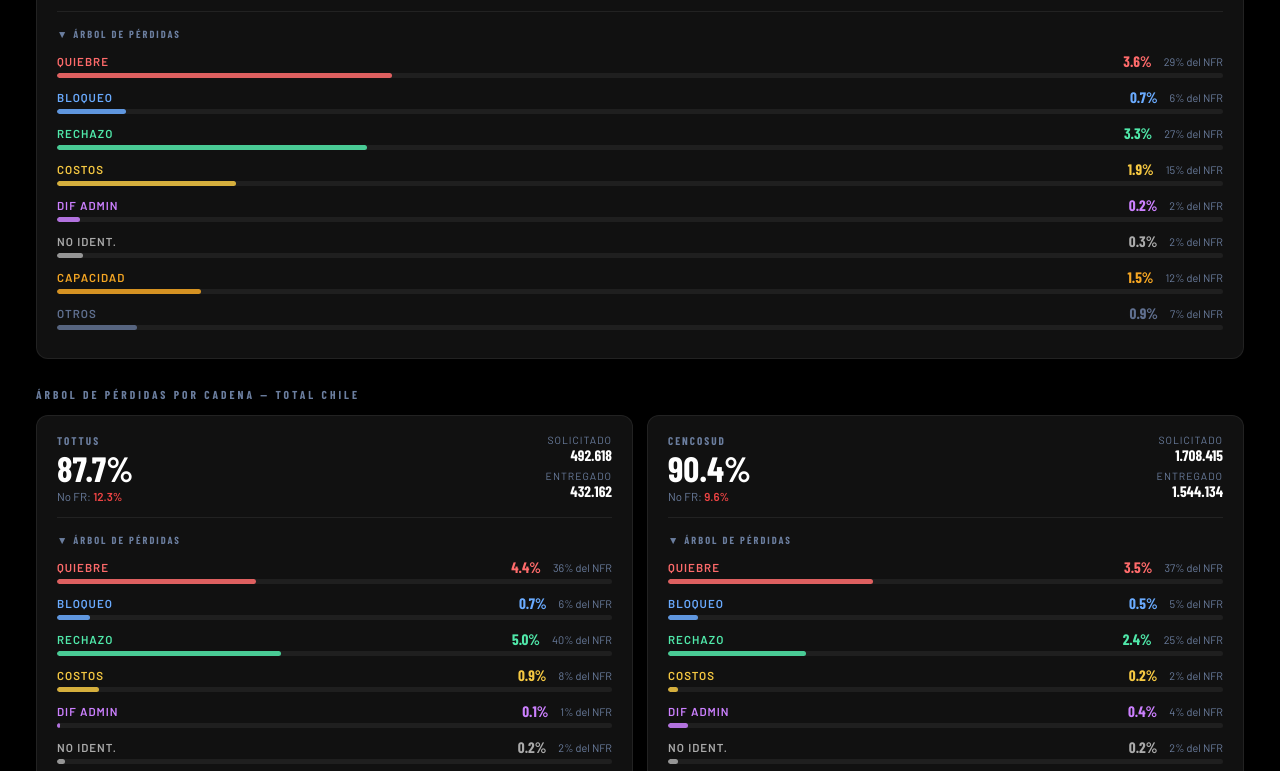
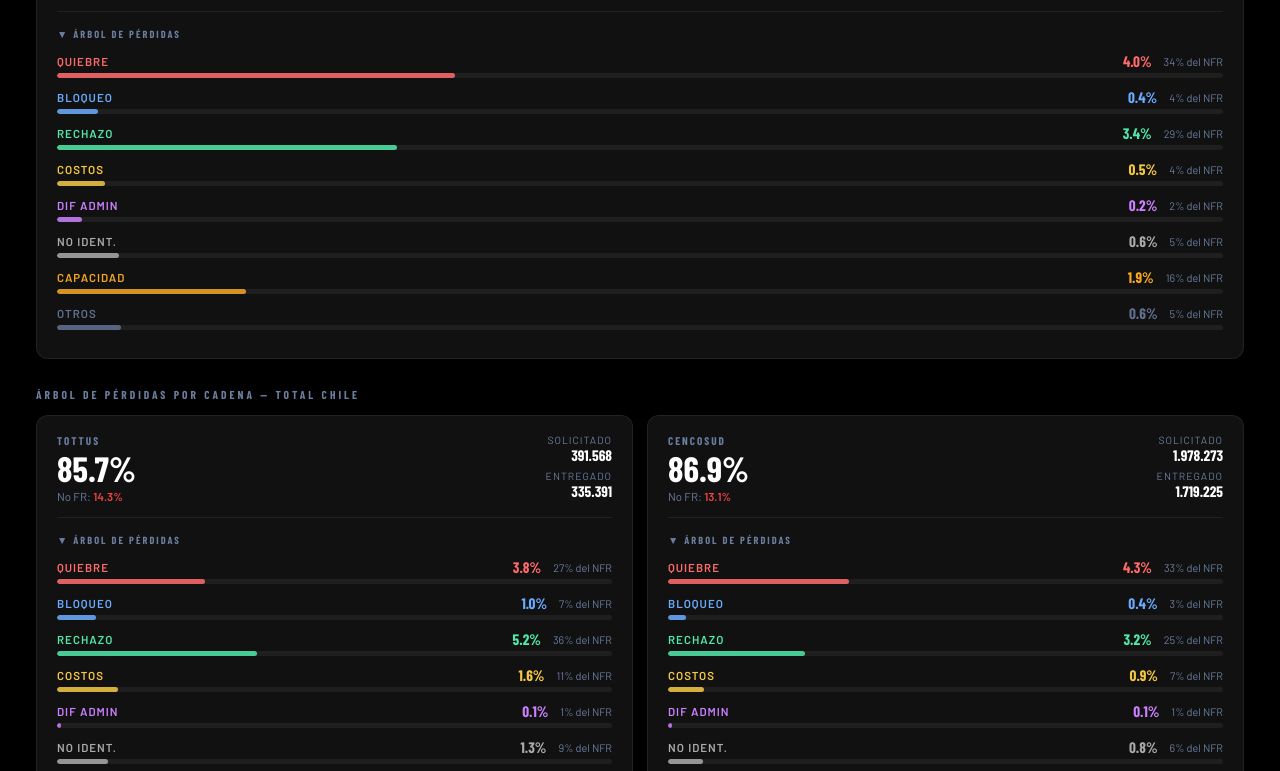
Before and after one commit to nicolasmiatello/cs-dashboard-chile, a plain HTML site: page index.html in a window 1280 px wide. Shown: the part 396-1167 px from the top of the page. Drawn offline with nearby package versions, Linux system fonts and the light colour scheme; a web font is replaced by a local one.

Commit message:
Update index.html

```diff
--- a/index.html
+++ b/index.html
@@ -1,5 +1,3 @@
-
-
 <!DOCTYPE html>
 <html lang="es">
 <head>
@@ -167,7 +165,7 @@
 <div class="header">
   <div class="header-title">
     <h1>Dashboard <span class="chile"><span class="ch-r">C</span><span class="ch-b">h</span><span class="ch-r">i</span><span class="ch-b">l</span><span class="ch-r">e</span></span> - Customer Service</h1>
-    <p style="color:var(--white)">Febrero 2026</p>
+    <p style="color:var(--white)">Marzo 2026</p>
   </div>
   <div style="display:flex;align-items:center;gap:16px">
     <div class="bottler-pills">
@@ -185,7 +183,7 @@
 <div class="nav">
   <button class="nav-btn active" onclick="showPanel('resumen',this)">🇨🇱 Resumen Chile</button>
   <button class="nav-btn" onclick="showPanel('race',this);setTimeout(()=>{if(window._raceStart)window._raceStart();},100)" style="background:rgba(232,0,45,0.15);border:1px solid rgba(232,0,45,0.4);font-weight:900;letter-spacing:1px">🏎 F1 Race 26</button>
-  <button class="nav-btn" onclick="showPanel('comparativo',this);setTimeout(()=>{if(window._compChartDraw)window._compChartDraw();},50)" style="background:rgba(232,0,45,0.1);border:1px solid rgba(232,0,45,0.3)">📊 Feb 25 vs 26</button>
+  <button class="nav-btn" onclick="showPanel('comparativo',this);setTimeout(()=>{if(window._compChartDraw)window._compChartDraw();},50)" style="background:rgba(232,0,45,0.1);border:1px solid rgba(232,0,45,0.3)">📊 Mar 25 vs 26</button>
   <button class="nav-btn" onclick="showPanel('evolucion',this);setTimeout(()=>{if(window._evoDrawChart)window._evoDrawChart();},80)" style="background:rgba(232,0,45,0.1);border:1px solid rgba(232,0,45,0.3)">📈 Evolución FR</button>
   <div class="nav-sep"></div>
   <button class="nav-btn" onclick="showPanel('andina',this)">Andina</button>
@@ -229,7 +227,7 @@
 // Andina categories: Gaseosas=SSD, Aguas=Aguas, Jugos=Jugos, Isotónicos=Hidratantes, Energética=Energéticos
 
 const ANDINA = {
-  // Febrero 2026 — sol=CANTIDAD CF, rec=VENTA CF
+  // Marzo 2026 — sol=CANTIDAD CF, rec=VENTA CF
   TOTTUS: {
     'Gaseosas':   { sol: 174166+51910,  rec: 155642+40037, causes: [0,0,0,0,0,0] }, // SSD Colas + SSD Sabores
     'Aguas':      { sol: 53380+16238,   rec: 49092+14856,  causes: [0,0,0,0,0,0] }, // Aguas Plain + Aguas Sab
@@ -263,34 +261,35 @@ const ANDINA = {
 // Embonor: causes stored as percentages of Solicitadas
 // [sol, rec, %Quiebre, %Bloqueo, %Rechazo, %Costos, %Eliminado, %NoId]
 const EMBONOR_RAW = {
-  // Febrero 2026 — sol=CJ Solicitadas, rec=CJ Entregadas, causas en %
+  // Marzo 2026 — sol=CJ Solicitadas, rec=CJ Entregadas, causas en %
+  // [sol, rec, %Quiebre, %Bloqueo, %Rechazo, %Costos, %Eliminado, %NoId]
   TOTTUS: {
-    'Gaseosas':   [69470,  64534,  2.80, 0.00, 2.70, 1.30, 0.20, 0.10],
-    'Aguas':      [20978,  18149,  6.90, 3.80, 2.00, 0.40, 0.00, 0.40],
-    'Jugos':      [16230,  11933, 15.00, 3.30, 3.70, 3.90, 0.10, 0.60],
-    'Isotónicos': [ 3494,   3019,  5.60, 3.10, 3.10, 1.60, 0.00, 0.20],
-    'Energética': [ 2245,   1927,  3.30, 8.60, 2.20, 0.00, 0.00, 0.00],
+    'Gaseosas':   [47430,  42362,  2.50, 1.30, 3.40, 0.40, 0.30, 2.80],
+    'Aguas':      [18051,  16240,  4.20, 3.00, 1.10, 0.10, 0.00, 1.60],
+    'Jugos':      [ 7782,   5602,  6.50, 5.60, 7.80, 5.10, 0.10, 2.90],
+    'Isotónicos': [ 3759,   3449,  4.70, 0.00, 2.40, 0.00, 0.00, 1.10],
+    'Energética': [ 1313,   1271,  0.00, 0.00, 2.20, 0.00, 0.00, 1.00],
   },
   CENCOSUD: {
-    'Gaseosas':   [310053, 288998,  2.60, 0.00, 1.80, 0.40, 0.60, 0.10],
-    'Aguas':      [168680, 151862,  4.90, 0.40, 1.90, 0.00, 1.10, 0.40],
-    'Jugos':      [ 98801,  76228,  5.50, 4.50, 3.70, 0.50, 0.40, 0.70],
-    'Isotónicos': [ 15627,  13969,  2.80, 4.50, 2.10, 0.00, 0.80, 0.10],
-    'Energética': [  7033,   6318,  2.60, 5.50, 1.40, 0.10, 0.30, 0.10],
+    'Gaseosas':   [291233, 262107,  2.60, 0.30, 3.30, 0.40, 0.00, 1.50],
+    'Aguas':      [168435, 145523,  5.90, 0.60, 2.10, 1.00, 0.00, 1.90],
+    'Jugos':      [ 59071,  46826,  3.20, 4.60, 8.30, 1.80, 1.80, 1.50],
+    'Isotónicos': [ 22478,  17833,  3.40, 0.20, 2.60,12.10, 0.00, 1.30],
+    'Energética': [  8380,   7691,  0.40, 0.00, 2.70, 0.10, 0.00, 1.70],
   },
   SMU: {
-    'Gaseosas':   [559015, 503106,  2.40, 1.60, 3.10, 1.40, 0.30, 0.50],
-    'Aguas':      [164005, 144944,  3.50, 0.70, 3.20, 2.00, 0.50, 1.00],
-    'Jugos':      [ 91203,  56377,  8.30, 6.30,14.20, 5.60, 0.70, 2.10],
-    'Isotónicos': [ 28720,  24368,  6.00, 3.10, 2.60, 2.30, 0.10, 0.60],
-    'Energética': [ 13458,   9683,  1.70, 6.10, 2.40,16.40, 0.20, 0.70],
+    'Gaseosas':   [ 58982,  41241,  1.60,12.50,13.50, 0.00, 1.30, 0.30],
+    'Aguas':      [440808, 395646,  3.10, 0.60, 3.60, 0.10, 0.30, 1.00],
+    'Jugos':      [123106, 111039,  3.10, 0.00, 4.50, 0.00, 0.40, 0.50],
+    'Isotónicos': [  9924,   9155,  0.30, 0.00, 4.60, 0.30, 0.30, 1.00],
+    'Energética': [ 22119,  20035,  4.30, 0.10, 2.60, 0.20, 0.40, 0.40],
   },
   WALMART: {
-    'Gaseosas':   [537042, 497905,  1.10, 0.00, 2.00, 1.50, 0.40, 0.40],
-    'Aguas':      [203452, 181729,  4.10, 0.00, 2.80, 0.10, 0.90, 0.50],
-    'Jugos':      [226350, 174485,  9.70, 4.90, 5.20, 1.10, 0.40, 0.40],
-    'Isotónicos': [ 38367,  32875,  7.90, 2.00, 2.10, 0.90, 0.30, 0.50],
-    'Energética': [ 12560,  11450,  1.20, 5.40, 1.40, 0.00, 0.10, 0.30],
+    'Gaseosas':   [199709, 150675, 15.60, 0.00, 4.40, 0.10, 1.30, 1.20],
+    'Aguas':      [499508, 462023,  0.90, 0.00, 2.30, 0.70, 0.70, 1.10],
+    'Jugos':      [181863, 161377,  5.00, 1.00, 2.10, 0.40, 0.20, 1.00],
+    'Isotónicos': [ 11807,  11144,  0.80, 0.00, 2.80, 0.00, 0.10, 1.20],
+    'Energética': [ 43058,  37457,  7.60, 0.10, 2.90, 0.00, 0.10, 0.90],
   },
 };
 
@@ -314,34 +313,34 @@ Object.keys(EMBONOR_RAW).forEach(chain => {
 // Andina causes: Quiebre, Bloqueo(=Capacidad), Rechazo(=Retorno), Costos(=DifPrecio), Eliminado(=DifADM), NoId(=Otros)
 // Original indices: [Venta, Cant, Quiebre, Capacidad, DifADM, DifPrecio, Retorno, Otros]
 const ANDINA_RAW_ORIG = {
-  // Febrero 2026 — [sol, rec, %Quiebre, %Capacidad, %DifADM, %DifPrecio, %Retorno, %Otros]
+  // Marzo 2026 — [sol, rec, %Quiebre, %Capacidad, %DifADM, %DifPrecio, %Retorno, %Otros]
   TOTTUS: {
-    'Gaseosas':   [226076, 195679, 3.97, 1.92, 0.0,  0.29,  7.65, 0.2],
-    'Aguas':      [ 69618,  63948, 2.11, 1.34, 0.0,  0.19,  4.57, 0.11],
-    'Jugos':      [ 46709,  39203, 1.73, 2.28, 0.0,  1.3,  11.18, 0.0],
-    'Isotónicos': [ 11071,   9051,11.22, 4.63, 0.0,  0.0,   3.86, 0.01],
-    'Energética': [ 26727,  24719, 1.27, 1.77, 0.0,  0.0,   4.45, 0.0],
+    'Gaseosas':   [190285, 158378, 4.42, 2.14, 0.0,  2.26,  8.02, 0.21],
+    'Aguas':      [ 68794,  61004, 5.02, 1.72, 0.0,  0.0,   4.62, 0.28],
+    'Jugos':      [ 22615,  18277, 3.55, 1.54, 0.0, 14.12, 11.28, 0.07],
+    'Isotónicos': [ 11680,  10726, 3.62, 1.69, 0.0,  0.0,   2.86, 0.05],
+    'Energética': [ 19859,  18082, 1.83, 2.36, 0.0,  0.0,   4.85, 0.10],
   },
   CENCOSUD: {
-    'Gaseosas':   [638156, 575032, 3.86, 3.32, 0.0,  0.04,  2.89, 0.03],
-    'Aguas':      [291687, 272457, 1.43, 2.74, 0.0,  0.0,   1.99, 0.07],
-    'Jugos':      [118285, 106183, 4.21, 3.26, 0.0,  0.3,   2.85, 0.04],
-    'Isotónicos': [ 21903,  17901,11.9,  5.44, 0.0,  0.0,   2.77, 0.06],
-    'Energética': [ 38190,  35186, 2.39, 2.41, 0.0,  0.0,   2.74, 0.16],
+    'Gaseosas':   [823252, 718658, 3.96, 4.99, 0.0,  0.74,  2.90, 0.06],
+    'Aguas':      [392655, 345246, 4.80, 4.27, 0.0,  0.0,   2.86, 0.04],
+    'Jugos':      [131144, 101342,12.18, 5.03, 0.0,  0.91,  4.40, 0.03],
+    'Isotónicos': [ 27482,  24221, 4.04, 4.89, 0.0,  0.0,   2.64, 0.09],
+    'Energética': [ 54143,  49778, 1.57, 3.43, 0.0,  0.0,   2.68, 0.00],
   },
   SMU: {
-    'Gaseosas':   [648349, 541276, 4.21, 2.62, 0.0,  5.8,   3.71, 0.04],
-    'Aguas':      [218350, 166513, 2.96, 1.76, 0.01,15.68,  2.69, 0.06],
-    'Jugos':      [105708,  67551, 6.42, 4.19, 0.0, 23.4,   3.32, 0.02],
-    'Isotónicos': [ 33659,  22159,18.43, 5.24, 0.0,  9.88,  3.42, 0.01],
-    'Energética': [ 42966,  39262, 1.77, 1.93, 0.0,  0.0,   3.93, 0.02],
+    'Gaseosas':   [716673, 636227, 3.14, 4.43, 0.0,  0.01,  3.62, 0.00],
+    'Aguas':      [218702, 190661, 5.52, 3.41, 0.0,  0.80,  3.04, 0.00],
+    'Jugos':      [112494,  92375, 8.60, 3.31, 0.06, 0.0,   5.81, 0.00],
+    'Isotónicos': [ 35820,  30776, 6.67, 3.21, 0.0,  0.0,   4.15, 0.00],
+    'Energética': [ 54209,  49482, 0.75, 5.28, 0.0,  0.0,   2.63, 0.00],
   },
   WALMART: {
-    'Gaseosas':   [881914, 806916, 1.59, 3.43, 0.0,  0.03,  2.81, 0.03],
-    'Aguas':      [380393, 348019, 1.98, 3.16, 0.0,  0.02,  2.38, 0.05],
-    'Jugos':      [199705, 170107, 4.45, 4.35, 0.0,  0.22,  6.03, 0.03],
-    'Isotónicos': [ 68789,  50061,18.91, 4.52, 0.0,  2.73,  2.24, 0.03],
-    'Energética': [ 78893,  72471, 0.23, 3.76, 0.0,  0.0,   3.33, 0.01],
+    'Gaseosas':   [1050962, 976891, 1.92, 2.92, 0.03, 0.0,   2.12, 0.03],
+    'Aguas':      [ 405948, 372161, 3.62, 3.00, 0.04, 0.62,  0.98, 0.05],
+    'Jugos':      [ 284922, 238989, 4.89, 3.79, 0.11, 0.0,   7.12, 0.01],
+    'Isotónicos': [  68918,  61829, 5.46, 3.45, 0.02, 0.0,   1.33, 0.00],
+    'Energética': [  71821,  67379, 0.84, 3.28, 0.01, 0.0,   2.00, 0.00],
   },
 };
 
@@ -699,7 +698,7 @@ function renderResumen() {
   const causesA = adjustCauses(CAUSES.map((c,i) => totA.sol > 0 ? totA.causes[i]/totA.sol : 0), 1 - frA);
   const causesE = adjustCauses(CAUSES.map((c,i) => totE.sol > 0 ? totE.causes[i]/totE.sol : 0), 1 - frE);
 
-  let html = `<div class="sec-label">Resumen Ejecutivo — Chile Febrero 2026</div>`;
+  let html = `<div class="sec-label">Resumen Ejecutivo — Chile Marzo 2026</div>`;
 
   // ── ÁRBOL TOTAL CHILE ──
   html += `<div style="margin-bottom:28px">`;
@@ -775,24 +774,24 @@ function renderResumen() {
 
 // ─── DATA 2025 ENE ───────────────────────────────────────────────────────────
 const D25 = {
-  // Febrero 2025 — desde TOTAL_CHILE_2025.xlsx
-  CHILE:    { TOTAL:0.8658, Gaseosas:0.8786, Aguas:0.8626, Jugos:0.8176, Isotónicos:0.8633, Energética:0.8942 },
-  ANDINA:   { TOTAL:0.8697, Gaseosas:0.8785, Aguas:0.8826, Jugos:0.7995, Isotónicos:0.8736, Energética:0.9073 },
-  EMBONOR:  { TOTAL:0.8601, Gaseosas:0.8786, Aguas:0.8350, Jugos:0.8385, Isotónicos:0.8494, Energética:0.8294 },
-  TOTTUS:   { TOTAL:0.8250, Gaseosas:0.7855, Aguas:0.9153, Jugos:0.7549, Isotónicos:0.9052, Energética:0.9088, ANDINA:0.8245, EMBONOR:0.8270 },
-  CENCOSUD: { TOTAL:0.8808, Gaseosas:0.8788, Aguas:0.9052, Jugos:0.8388, Isotónicos:0.8799, Energética:0.9016, ANDINA:0.9004, EMBONOR:0.8424 },
-  SMU:      { TOTAL:0.8937, Gaseosas:0.9019, Aguas:0.8715, Jugos:0.8768, Isotónicos:0.8860, Energética:0.8935, ANDINA:0.9013, EMBONOR:0.8867 },
-  WALMART:  { TOTAL:0.8472, Gaseosas:0.8778, Aguas:0.8180, Jugos:0.7960, Isotónicos:0.8376, Energética:0.8829, ANDINA:0.8412, EMBONOR:0.8554 },
+  // Marzo 2025 — desde TOTAL_CHILE_2025.xlsx
+  CHILE:    { TOTAL:0.8770 },
+  ANDINA:   { TOTAL:0.8881 },
+  EMBONOR:  { TOTAL:0.8546 },
+  TOTTUS:   { TOTAL:0.8604, ANDINA:0.8683, EMBONOR:0.8324 },
+  CENCOSUD: { TOTAL:0.8562, ANDINA:0.8950, EMBONOR:0.7743 },
+  SMU:      { TOTAL:0.9011, ANDINA:0.9020, EMBONOR:0.8996 },
+  WALMART:  { TOTAL:0.8809, ANDINA:0.8793, EMBONOR:0.8843 },
 };
 const D26 = {
-  // Febrero 2026
-  CHILE:    { TOTAL:0.8758, Gaseosas:0.8975, Aguas:0.8883, Jugos:0.7775, Isotónicos:0.7824, Energética:0.9052 },
-  ANDINA:   { TOTAL:0.8738, Gaseosas:0.8849, Aguas:0.8863, Jugos:0.8143, Isotónicos:0.7323, Energética:0.9190 },
-  EMBONOR:  { TOTAL:0.8790, Gaseosas:0.9180, Aguas:0.8915, Jugos:0.7375, Isotónicos:0.8611, Energética:0.8323 },
-  TOTTUS:   { TOTAL:0.8773, Gaseosas:0.8804, Aguas:0.9062, Jugos:0.8125, Isotónicos:0.8287, Energética:0.9197, ANDINA:0.8748, EMBONOR:0.8856 },
-  CENCOSUD: { TOTAL:0.9038, Gaseosas:0.9112, Aguas:0.9217, Jugos:0.8403, Isotónicos:0.8492, Energética:0.9178, ANDINA:0.9084, EMBONOR:0.8953 },
-  SMU:      { TOTAL:0.8267, Gaseosas:0.8650, Aguas:0.8146, Jugos:0.6294, Isotónicos:0.7459, Energética:0.8675, ANDINA:0.7977, EMBONOR:0.8623 },
-  WALMART:  { TOTAL:0.8929, Gaseosas:0.9196, Aguas:0.9073, Jugos:0.8088, Isotónicos:0.7740, Energética:0.9176, ANDINA:0.8993, EMBONOR:0.8828 },
+  // Marzo 2026
+  CHILE:    { TOTAL:0.8838 },
+  ANDINA:   { TOTAL:0.8864 },
+  EMBONOR:  { TOTAL:0.8783 },
+  TOTTUS:   { TOTAL:0.8565, ANDINA:0.8507, EMBONOR:0.8799 },
+  CENCOSUD: { TOTAL:0.8686, ANDINA:0.8668, EMBONOR:0.8733 },
+  SMU:      { TOTAL:0.8794, ANDINA:0.8783, EMBONOR:0.8812 },
+  WALMART:  { TOTAL:0.9011, ANDINA:0.9120, EMBONOR:0.8790 },
 };
 
 // ─── RENDER COMPARATIVO ───────────────────────────────────────────────────────
@@ -872,12 +871,12 @@ function renderComparativo() {
         <div style="font-family:'Barlow Condensed',sans-serif;font-size:0.7rem;font-weight:700;letter-spacing:2px;text-transform:uppercase;color:var(--gray-500);margin-bottom:12px">${lbl}</div>
         <div style="display:flex;align-items:flex-end;gap:16px;margin-bottom:10px">
           <div>
-            <div style="font-size:0.6rem;color:var(--gray-500);text-transform:uppercase;letter-spacing:1px;margin-bottom:2px">FEB 2025</div>
+            <div style="font-size:0.6rem;color:var(--gray-500);text-transform:uppercase;letter-spacing:1px;margin-bottom:2px">MAR 2025</div>
             <div style="font-family:'Barlow Condensed',sans-serif;font-weight:900;font-size:2rem;color:var(--gray-400)">${fmtP(fr25)}</div>
           </div>
           <div style="color:var(--gray-600);font-size:1.2rem;margin-bottom:8px">→</div>
           <div>
-            <div style="font-size:0.6rem;color:var(--gray-500);text-transform:uppercase;letter-spacing:1px;margin-bottom:2px">FEB 2026</div>
+            <div style="font-size:0.6rem;color:var(--gray-500);text-transform:uppercase;letter-spacing:1px;margin-bottom:2px">MAR 2026</div>
             <div style="font-family:'Barlow Condensed',sans-serif;font-weight:900;font-size:2rem;color:var(--white)">${fmtP(fr26)}</div>
           </div>
         </div>
@@ -955,7 +954,7 @@ function renderComparativo() {
 
     const datasets = [
       {
-        label: 'Feb 2025',
+        label: 'Mar 2025',
         data: visChains.map(ch => +(D25[ch][dataKey]*100).toFixed(1)),
         backgroundColor: visChains.map(ch => CHAIN_COLORS[ch].light),
         borderColor: visChains.map(ch => CHAIN_COLORS[ch].solid),
@@ -964,7 +963,7 @@ function renderComparativo() {
         borderSkipped: false,
       },
       {
-        label: 'Feb 2026',
+        label: 'Mar 2026',
         data: visChains.map(ch => +(D26[ch][dataKey]*100).toFixed(1)),
         backgroundColor: visChains.map(ch => CHAIN_COLORS[ch].solid),
         borderColor: visChains.map(ch => CHAIN_COLORS[ch].solid),
@@ -1090,51 +1089,51 @@ function renderComparativo() {
 // ─── EVOLUCIÓN FILL RATE ─────────────────────────────────────────────────────
 function buildEvolucion() {
   const MESES_2025 = ['Ene','Feb','Mar','Abr','May','Jun','Jul','Ago','Sep','Oct','Nov','Dic'];
-  const MESES_2026 = ['Ene','Feb'];
+  const MESES_2026 = ['Ene','Feb','Mar'];
   // DATA: sol/rec mensuales 2025 para YTD acumulado correcto
   // y2026: sol/rec mensuales 2026 (agregar meses a medida que se cargan)
   const DATA = {
     CHILE:   {
       sol2025:[6111318.06,6037159.13,6772349.32,6051094.46,5329658.44,4742340.21,4848973.19,6015914.97,6301720.38,6758869.58,6688919.49,7703950.76],
       rec2025:[5212616.35,5226711.95,5939398.69,5236563.58,4697969.31,4133420.7,4348970.58,5208492.08,5438669.94,5700137.94,5771440.54,6832413.86],
-      sol2026:[7705186,6741510], rec2026:[6318085,5903506], // Andina+Embonor Ene+Feb 2026
-      y2026:[0.820,0.8757]
+      sol2026:[7705186,6741510,6989778], rec2026:[6318085,5903506,6177576], // Andina+Embonor
+      y2026:[0.820,0.8757,0.8838]
     },
     ANDINA:  {
       sol2025:[3629807.06,3580887.13,4528328.32,3955907.46,3593653.44,3003493.21,3030156.19,4055184.97,4100441.38,4546555.58,4677913.49,4955984.76],
       rec2025:[3170311.35,3114137.95,4021644.69,3468143.58,3171230.31,2631062.45,2724606.58,3575968.08,3533189.94,3812082.94,4000677.54,4406760.86],
-      sol2026:[4745602,4154727], rec2026:[3981333,3629647],
-      y2026:[0.839,0.8736]
+      sol2026:[4745602,4154727,4770962], rec2026:[3981333,3629647,4228880],
+      y2026:[0.839,0.8736,0.8864]
     },
     EMBONOR: {
       sol2025:[2481511,2456272,2244021,2095187,1736005,1738847,1818817,1960730,2201279,2212314,2011006,2747966],
       rec2025:[2042305,2112574,1917754,1768420,1526739,1502358.25,1624364,1632524,1905480,1888055,1770763,2425653],
-      sol2026:[2959584,2586783], rec2026:[2336752,2273859],
-      y2026:[0.790,0.879]
+      sol2026:[2959584,2586783,2218816], rec2026:[2336752,2273859,1948696],
+      y2026:[0.790,0.879,0.8783]
     },
     TOTTUS:  {
       sol2025:[419835.78,366825.05,381538.29,338504.96,376942.54,350958.25,371005,357423.83,460525.04,481632.16,470734.37,574710.99],
       rec2025:[322977.61,302643.51,328264.29,281774.41,311469.01,284084.92,310363,306756.79,374694.82,388787.38,387577.73,502768.56],
       sol2026:[null], rec2026:[null],
-      y2026:[0.815,0.8768]
+      y2026:[0.815,0.8768,0.8565]
     },
     CENCOSUD:{
       sol2025:[1799181.39,1754011.2,2016402.64,1694033.58,1591847.81,1357727.37,1484263.19,1681994.12,1710775.05,1872385.62,1745969.67,2482516.32],
       rec2025:[1607510.88,1544999.89,1726462.69,1518354.11,1432849.53,1227162.52,1399892.58,1518478.55,1525277.73,1666677.7,1560648.18,2194099.68],
       sol2026:[null], rec2026:[null],
-      y2026:[0.856,0.9035]
+      y2026:[0.856,0.9035,0.8686]
     },
     SMU:     {
       sol2025:[1338552.29,1317392.11,1546331.88,1244610.24,1075378.99,838139.62,1076617,1108804.11,1275032.85,1489256.31,1545633.06,1509601.92],
       rec2025:[1194908.93,1177308.14,1393334.06,1102745.05,971776.41,707044.35,923284,946705.23,1095205.71,1264783.09,1311806.31,1334459.43],
       sol2026:[null], rec2026:[null],
-      y2026:[0.816,0.8267]
+      y2026:[0.816,0.8267,0.8794]
     },
     WALMART: {
       sol2025:[2553748.6,2598930.78,2828076.51,2773945.67,2285489.09,2195514.98,1917088,2867692.91,2855387.44,2915595.49,2926582.39,3137121.52],
       rec2025:[2087218.93,2201760.42,2491337.64,2333690.02,1981874.36,1915128.91,1715430,2436551.51,2443491.67,2379889.76,2511408.33,2801087.19],
       sol2026:[null], rec2026:[null],
-      y2026:[0.803,0.8929]
+      y2026:[0.803,0.8929,0.9011]
     },
   };
   // Helper: YTD FR acumulado hasta mes idx (0-based)
@@ -1358,8 +1357,8 @@ function buildRace() {
   // YTD Feb 2026: (rec_ene26 + rec_feb26) / (sol_ene26 + sol_feb26)
   // Jan 2026 sol estimado desde Jan 2025 (misma estacionalidad)
   const RACERS = [
-    { id:'andina',  name:'Andina',  code:'AND', fr:0.8551, color:'#3B82F6', glow:'rgba(59,130,246,0.7)' },
-    { id:'embonor', name:'Embonor', code:'EMB', fr:0.8313, color:'#22C55E', glow:'rgba(34,197,94,0.7)'  },
+    { id:'andina',  name:'Andina',  code:'AND', fr:0.8660, color:'#3B82F6', glow:'rgba(59,130,246,0.7)' },
+    { id:'embonor', name:'Embonor', code:'EMB', fr:0.8447, color:'#22C55E', glow:'rgba(34,197,94,0.7)'  },
   ].sort((a,b) => b.fr - a.fr);
 
   const panel = document.getElementById('p-race');
@@ -1456,8 +1455,8 @@ function buildRace() {
   <div id="race-wrap">
     <div class="race-header">
       <div class="f1-badge">F1</div>
-      <div class="race-title">Fill Rate Race 2026 — YTD Feb</div>
-      <div class="race-period">YTD Febrero 2026</div>
+      <div class="race-title">Fill Rate Race 2026 — YTD Mar</div>
+      <div class="race-period">YTD Marzo 2026</div>
       <div class="race-controls">
         <button class="rc-btn" id="rc-1x" onclick="raceSetSpeed(1)">1x</button>
         <button class="rc-btn rc-active" id="rc-2x" onclick="raceSetSpeed(2)">2x</button>
```
